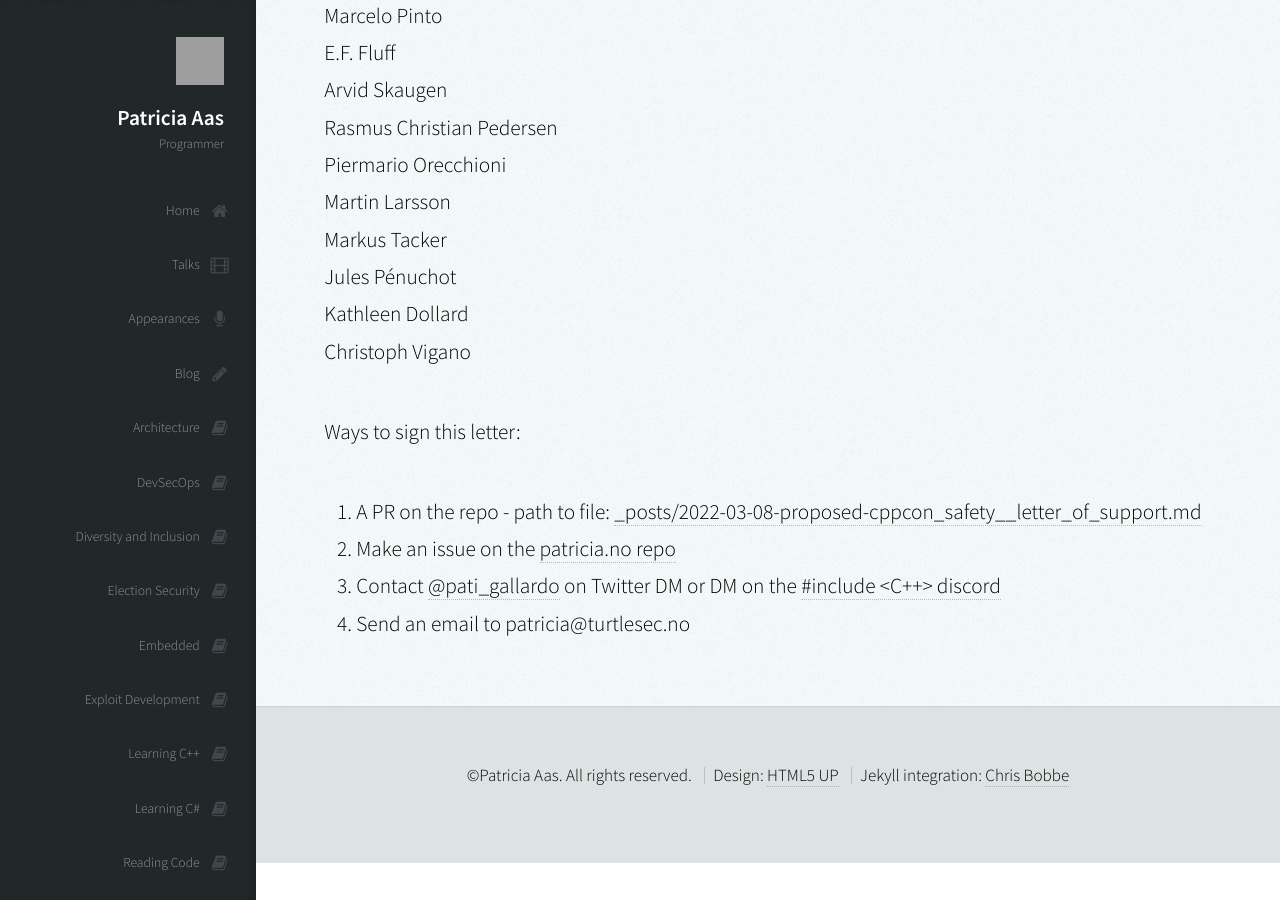
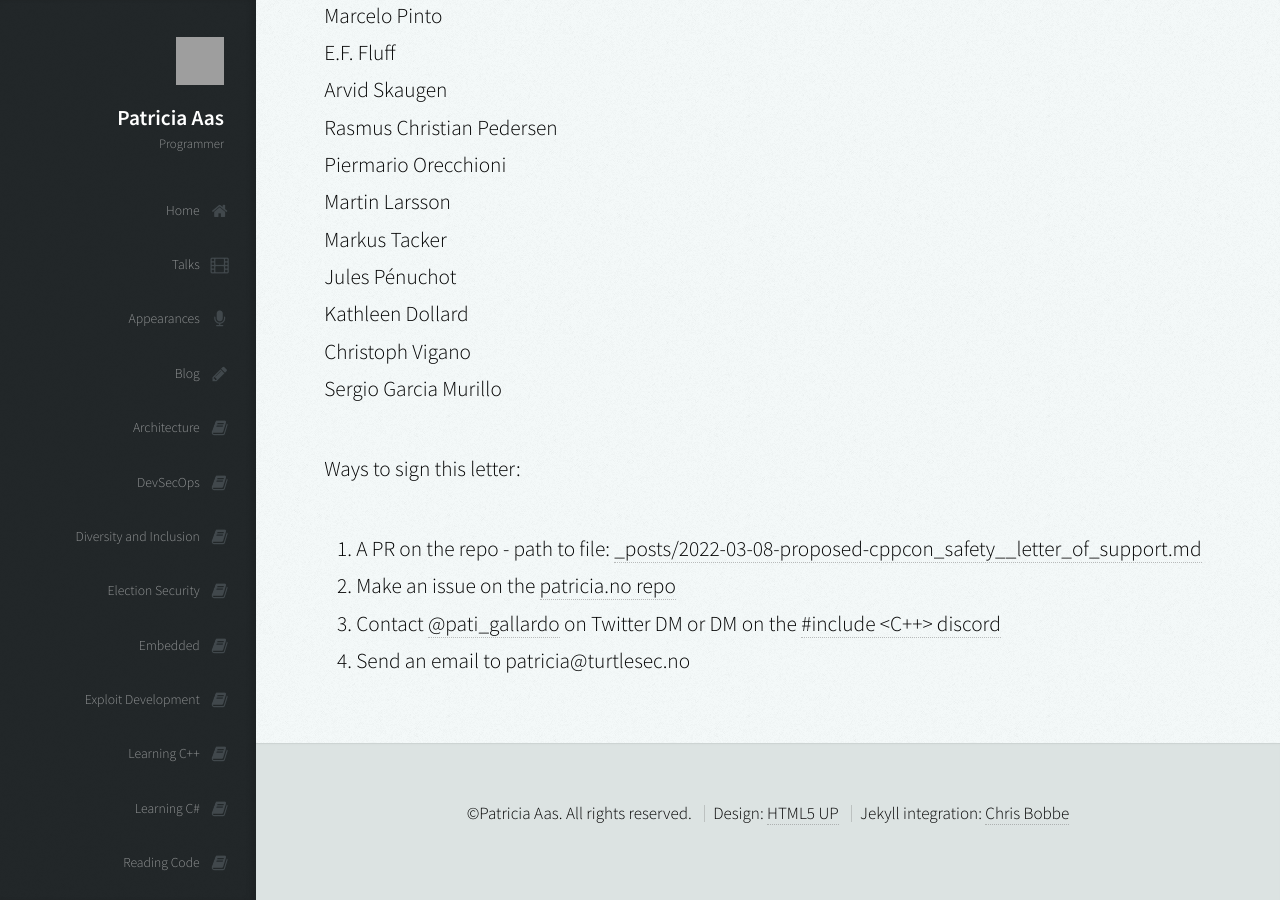
Before and after one commit to patricia-gallardo/patricia-gallardo.github.io, a Jekyll site: the page built from _posts/2022-03-08-proposed-cppcon_safety__letter_of_support.md, in a window 1280 px wide and 900 px high, scrolled down 8770 px. Built offline with Jekyll 4.4.1, drawn with Linux system fonts in a browser that asks for light colours; nearby versions of some CDN libraries; grey boxes are pictures that could not be loaded.

Commit message:
Update 2022-03-08-proposed-cppcon_safety__letter_of_support.md

```diff
--- a/_posts/2022-03-08-proposed-cppcon_safety__letter_of_support.md
+++ b/_posts/2022-03-08-proposed-cppcon_safety__letter_of_support.md
@@ -243,6 +243,7 @@ Markus Tacker <br>
 Jules Pénuchot <br>
 Kathleen Dollard <br>
 Christoph Vigano <br>
+Sergio Garcia Murillo <br>
 
 
 Ways to sign this letter:
```
